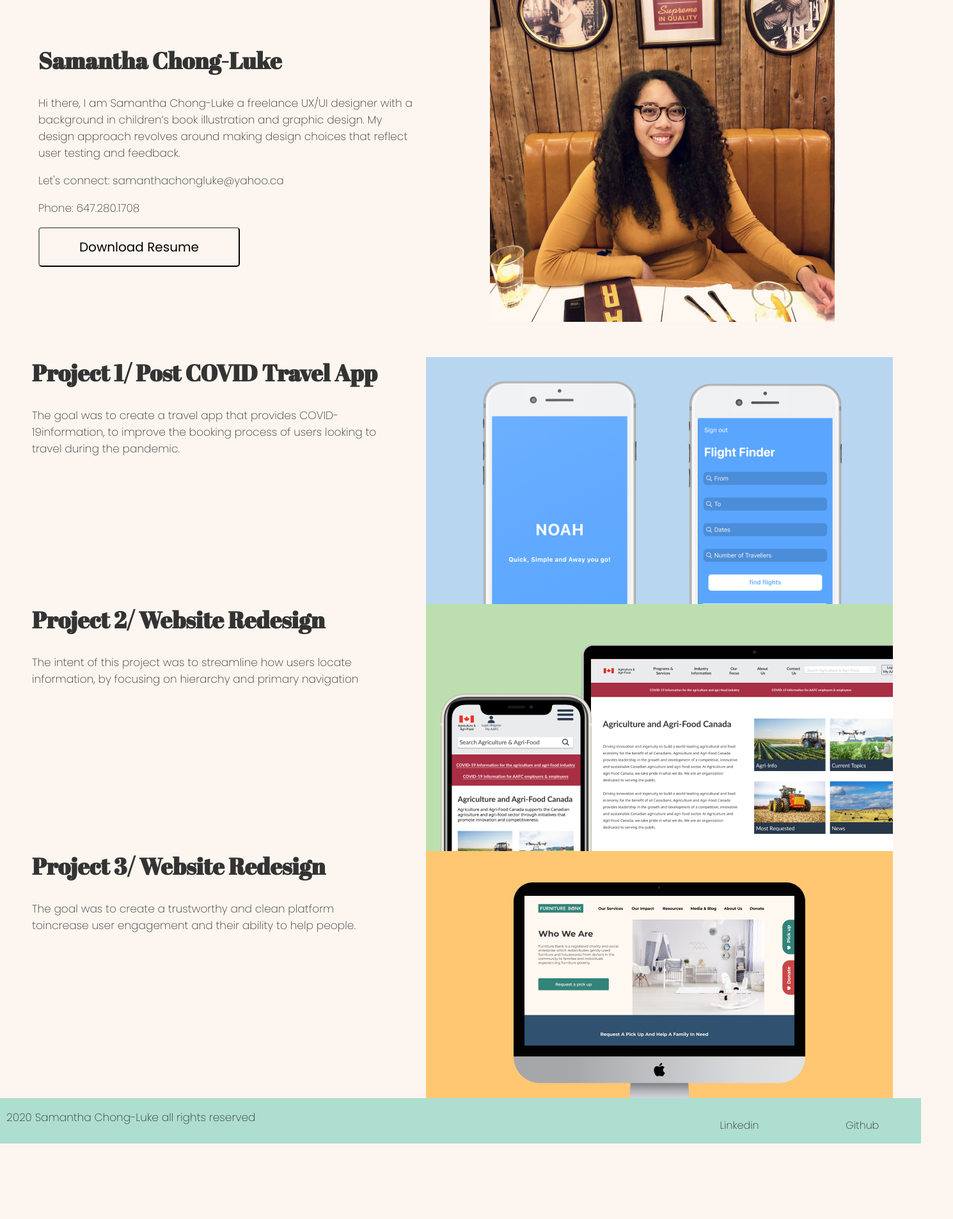
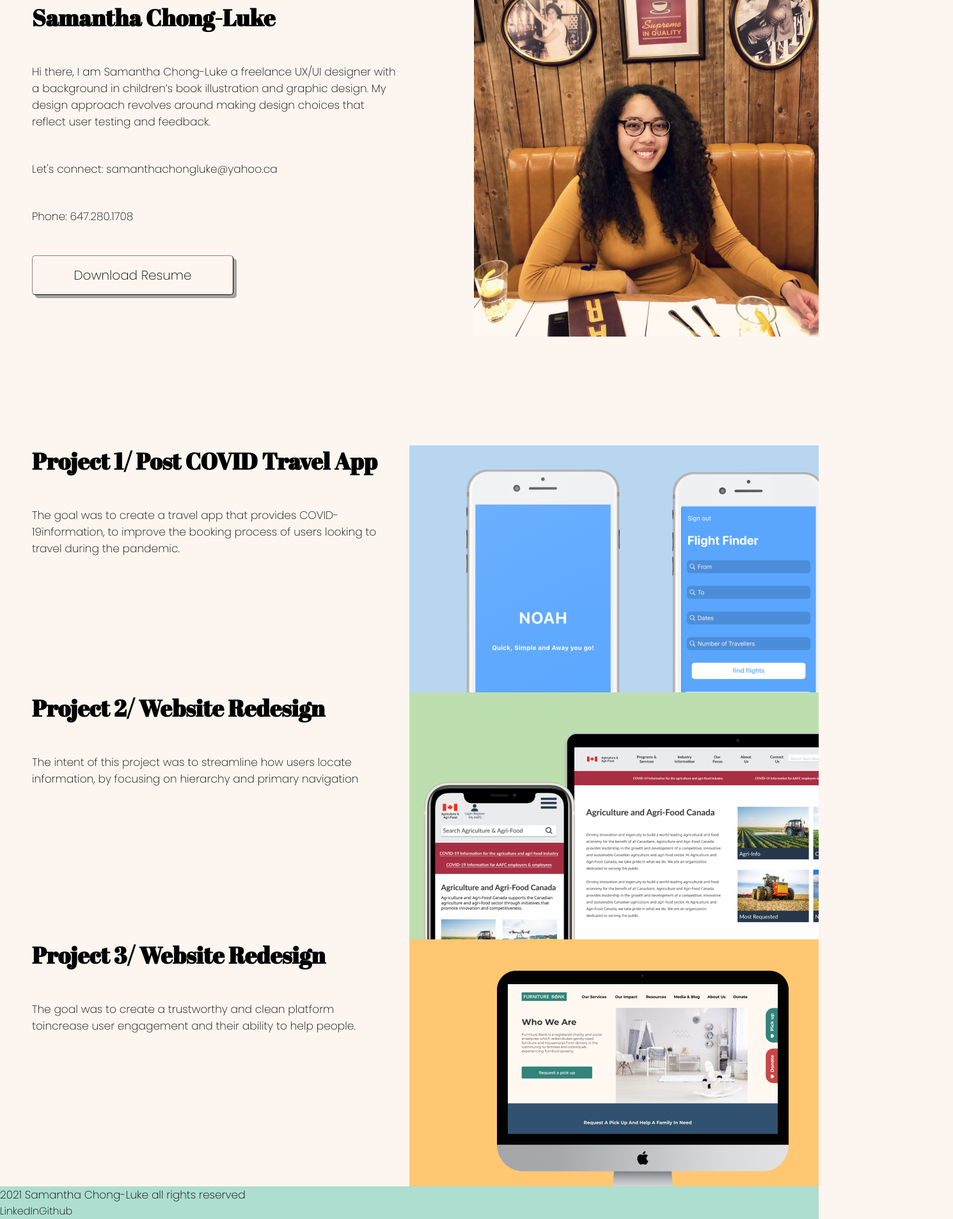
Before and after one commit to SamChongLuke/UX_UI_HW_17, a plain HTML site: page index.html in a window 1280 px wide. Shown: the part 239-2144 px from the top of the page at 64% size, 1490 px wide, since content can reach past the window. Before the commit the page ends 2026 px from the top, so only its background shows below. Drawn offline with Linux system fonts and the light colour scheme.

Commit message:
new css file
created new css file to apply gird and flew to homepage

```diff
--- /dev/null
+++ b/css/style2.css
@@ -0,0 +1,197 @@
+* {
+    margin: 0;
+    padding: 0;
+}
+
+body {
+    background-color: #FDF6F0;
+    font-family: 'Poppins', sans-serif;
+    font-weight: lighter;
+
+}
+
+.logo {
+    margin-left: 50px;
+}
+
+header.navigation {
+    padding-top: 16px;
+}
+
+nav.inlineBlock {
+
+    float: right;
+}
+
+ul.inlineBlock {
+    display: inline-flex;
+    list-style: none;
+    justify-content: space-evenly;
+    width: 665px;
+}
+
+h1 {
+    font-family: 'Abril Fatface';
+    font-size: 36px;
+    padding-bottom: 48px;
+
+}
+
+p {
+    font-size: 17px;
+}
+
+button {
+    font-family: 'Poppins', 'sans-serif';
+    font-size: 20px;
+    width: 315px;
+    height: 62px;
+    background-color: #FDF6F0;
+    border-color: #333333;
+    border-radius: 5px;
+    border-width: 0.5px;
+    font-weight: lighter;
+    box-shadow: 5px 5px rgb(163, 163, 163);
+
+}
+
+#heroGrid {
+    padding-top: 40px;
+    display: grid;
+    grid-template-columns: 1fr 1fr;
+    grid-template-rows: 848px;
+    grid-template-areas: "heroSummary heroImage";
+}
+
+#heroSummary {
+    grid-area: heroSummary;
+    /*background-color: blue;*/
+    padding-top: 25%;
+    padding-left: 50px;
+
+}
+
+p.summary {
+    padding-bottom: 48px;
+}
+
+#heroImage {
+    padding-left: 120px;
+}
+
+#contentGrid {
+    display: grid;
+    grid-template-columns: 1fr 1fr;
+    grid-template-rows: 386px 386px 386px;
+    grid-template-areas: "project1 thumbnail1""project2 thumbnail2""project3 thumbnail3";
+}
+
+p.projectDescription {
+    max-width: 550px;
+}
+#project1 {
+
+    /*background-color: blue;*/
+    grid-area: project1;
+    margin-left: 50px;
+
+
+}
+
+#project2 {
+
+    /*background-color: crimson;*/
+    grid-area: project2;
+    margin-left: 50px;
+
+}
+
+#project3 {
+
+    /*background-color: darkgoldenrod;*/
+    grid-area: project3;
+    margin-left: 50px;
+}
+
+#thumbnail1 {
+    background-image: url(../images/NOAHtthumbnail.png);
+    grid-area: thumbnail1;
+}
+
+#thumbnail2 {
+    background-image: url(../images/Argi-food.png);
+    grid-area: thumbnail2;
+
+}
+
+#thumbnail3 {
+    background-image: url(../images/furniturebank.png);
+    grid-area: thumbnail3;
+}
+
+section.footer {
+    background-color: #AEDECF;
+    vertical-align: top;
+}
+
+ul.footerInlineBlock {
+    display: inline-flex;
+    list-style: none;
+    justify-content: space-evenly;
+}
+
+@media only screen and (max-width: 600px) {
+    body {
+
+      margin-right: -60px;
+      display: column;
+
+    }
+
+    p.summar {
+        width: 400px;
+    }
+    .logo {
+        margin-left: 110px;
+    }
+
+    ul.inlineBlock {
+        display: none;
+    }
+
+    #heroGrid {
+        grid-template-columns: 1fr;
+        grid-template-rows: 848px 848px;
+        grid-template-areas:
+        "heroSummary"
+        "heroImage";
+    }
+
+    img {
+        margin-left: -60px;
+    }
+
+    #contentGrid {
+        grid-template-columns: 1fr;
+        grid-template-rows: 386px 386px 386px 386px 386px 386px;
+        grid-template-areas:
+        "project1"
+        "thumbnail1"
+        "project2"
+        "thumbnail2"
+        "project3"
+        "thumbnail3";
+    }
+
+    #project1 {
+      padding-top: 10%;
+    }
+
+    #project2 {
+        padding-top: 20%;
+    }
+
+    #project3 {
+        padding-top: 20%;
+    }
+}
--- a/index.html
+++ b/index.html
@@ -1,21 +1,23 @@
 <!DOCTYPE html>
 <html lang="en">
+
 <head>
     <meta charset="UTF-8">
     <meta name="viewport" content="width=device-width, initial-scale=1.0">
     <title>SCL Design Portfolio</title>
-    <link rel="stylesheet" href="../UX_UI_HW_17/css/style.css">
+    <link rel="stylesheet" href="../UX_UI_HW_17/css/style2.css">
     <link rel="preconnect" href="https://fonts.gstatic.com">
     <link href="https://fonts.googleapis.com/css2?family=Poppins:wght@200;400&display=swap" rel="stylesheet">
     <link rel="preconnect" href="https://fonts.gstatic.com">
-<link href="https://fonts.googleapis.com/css2?family=Abril+Fatface&display=swap" rel="stylesheet">
+    <link href="https://fonts.googleapis.com/css2?family=Abril+Fatface&display=swap" rel="stylesheet">
 </head>
+
 <body>
     <header class="navigation">
         <div class="logo">
             <img src="../UX_UI_HW_17/images/SCL Design.png" alt="">
             <nav class="inlineBlock">
-                <ul class="nav">
+                <ul class="inlineBlock">
                     <li>About</li>
                     <li>Projects</li>
                     <li>Creative</li>
@@ -23,56 +25,60 @@
             </nav>
         </div>
     </header>
-    <section class="heroImg">
-        <div class="content">
-            <div class="heroImg" id="heroImageLeft">
+    <section class="heroGrid" id="heroGrid">
+
+            <div id="heroSummary" class="heroContent">
                 <h1>Samantha Chong-Luke</h1>
-            <p>Hi there, I am Samantha Chong-Luke a freelance UX/UI designer with a background in children’s book illustration and graphic design. My design approach revolves around making design choices that reflect user testing and feedback.</p>
-            <p>Let's connect: samanthachongluke@yahoo.ca</p>
-            <p>Phone: 647.280.1708</p>
-            <button>Download Resume</button>
+                <p class="summary">Hi there, I am Samantha Chong-Luke a freelance UX/UI designer with a background in children’s book
+                    illustration and graphic design. My design approach revolves around making design choices that
+                    reflect user testing and feedback.</p>
+                <p class="summary">Let's connect: samanthachongluke@yahoo.ca</p>
+                <p class="summary">Phone: 647.280.1708</p>
+                <button>Download Resume</button>
             </div>
-            <div class="heroImg" id="heroImageRight">
+            <div id="heroImage" class="heroContent">
                 <img src="../UX_UI_HW_17/images/myphoto.png" alt="">
 
             </div>
 
+    </section>
+    <section class="contentGrid" id="contentGrid">
+
+
+        <div id="project1" class="projectDescription">
+            <h1>Project 1/ Post COVID Travel App</h1>
+            <p class="projectDescription">The goal was to create a travel app that provides COVID-19information, to improve the
+                booking process of users looking to travel during the pandemic.</p>
         </div>
-    </section>
-    <section class="projectPreview">
-        <div class="projectDescription">
-            <div class="projectDescription" id="project1">
-                <h1>Project 1/ Post COVID Travel App</h1>
-                <p class="summary">The goal was to create a travel app that provides COVID-19information, to improve the booking process of users looking to travel during the pandemic.</p>
-            </div>
-            <div class="projectDescription" id="project2">
-                <h1>Project 2/ Website Redesign</h1>
-                <p class="summary">The intent of this project was to streamline how users locate information, by focusing on hierarchy and primary navigation</p>
-            </div>
-            <div class="projectDescription" id="project3">
-                <h1>Project 3/ Website Redesign</h1>
-                <p class="summary">The goal was to create a trustworthy and clean platform toincrease user engagement and their ability to help people.</p>
-            </div>
+        <div id="project2" class="projectDescription">
+            <h1>Project 2/ Website Redesign</h1>
+            <p class="projectDescription">The intent of this project was to streamline how users locate information, by focusing on
+                hierarchy and primary navigation</p>
         </div>
-        <div class="projectThumbnail">
-            <div class="projectThumbnail" id="thumbnail1">
-            </div>
-            <div class="projectThumbnail" id="thumbnail2"></div>
-            <div class="projectThumbnail" id="thumbnail3"></div>
+        <div id="project3" class="projectDescription">
+            <h1>Project 3/ Website Redesign</h1>
+            <p class="projectDescription">The goal was to create a trustworthy and clean platform toincrease user engagement and
+                their ability to help people.</p>
+
         </div>
+
+        <div id="thumbnail1" class="projectThumbnail"></div>
+        <div id="thumbnail2" class="projectThumbnail"></div>
+        <div id="thumbnail3" class="projectThumbnail"></div>
+
+
 
     </section>
 
     <section class="footer">
         <footer>
-            <p class="copyright">2020 Samantha Chong-Luke all rights reserved</p>
-            <ul id="links">
-                <li class="footer"> <a href="#"></a>Linkedin</li>
-                <li class="footer"> <a href="#"></a>Github</li>
+            <p>2021 Samantha Chong-Luke all rights reserved</p>
+            <ul class="footerInlineBlock">
+                <li>LinkedIn</li>
+                <li>Github</li>
             </ul>
         </footer>
     </section>
-
 </body>
 
 
```
Also changed, not shown: 2 other files.
